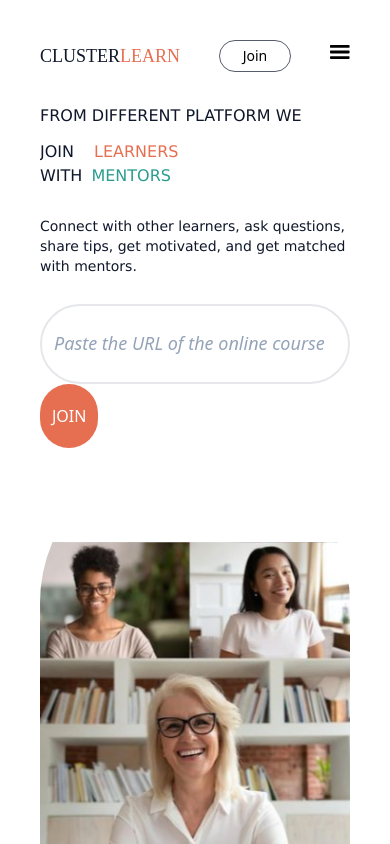
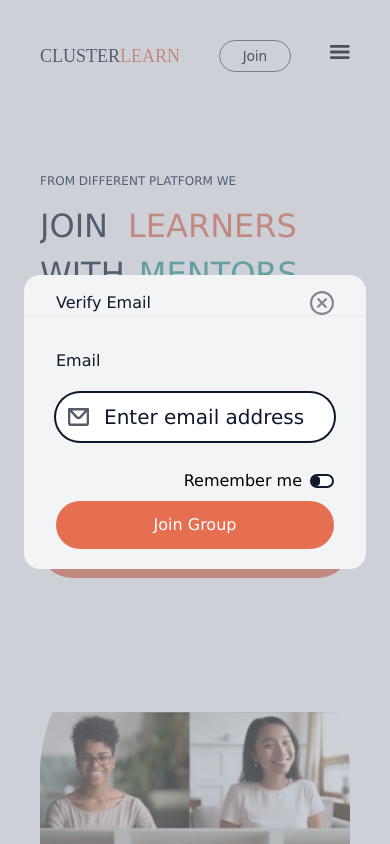
Before and after one commit to Clusterlearn/clusterlearn-app, a React (Create React App) app: page / in a window 390 px wide. Both pictures are taken after a click on the button "Join". Shown: the top 844 px of the page. Built offline with nearby package versions, Linux system fonts and the light colour scheme; the HTML template or start-up script is replaced by a standard one.

Commit message:
[Done: Responsiveness for mobile modals]

```diff
--- a/src/Component/EmailVerification/ConfirmEmail.jsx
+++ b/src/Component/EmailVerification/ConfirmEmail.jsx
@@ -15,7 +15,7 @@ const [modal, setModal] = useState(false);
     // fixed z-10 inset-0 overscroll-none bg-black bg-opacity-50
     <div className="">
       <div className="h-screen flex justify-center items-center">
-        <div className="relative modal-content font-ver  w-[602px] md:w-[80%] lg:w-[70%] xl:w-[50%] 2xl:w-[40%]  rounded-2xl  bg-[#E76F51]  px-12 py-12">
+        <div className="relative modal-content font-ver sm:w-[342px] lg:w-[602px] xl:w-[50%] 2xl:w-[40%]  rounded-2xl  bg-[#E76F51]  lg:px-12 sm:px-8 lg:py-12">
           <span
             className="cursor-pointer absolute top-7 right-6"
             onClick={toggleModal}
@@ -41,18 +41,18 @@ const [modal, setModal] = useState(false);
               />
             </svg>
           </span>
-          <h1 className="text-white text-center pt-20 text-4xl font-normal">
+          <h1 className="text-white text-center sm:pt-20 md:mt-20 md:text-4xl sm:text-[20px] font-normal :w-[245px]">
             Verification code <br /> sent!
           </h1>
-          <div className="flex flex-row justify-evenly items-center mt-40">
+          <div className="md:flex flex-row justify-evenly items-center md:mt-20 sm:mt-10 sm:mb-5 md:mb-0">
             <button
             onClick={toJoinLearner}
               type="button"
-              className="w-[175px] h-[60px] text-borderEmail text-xl font-normal bg-transparent border-2 rounded-[30px] border-borderEmail"
+              className="lg:w-[175px] sm:w-[282px] lg:h-[60px] sm:h-[48px] sm:text-[14px] text-borderEmail lg:text-xl font-normal bg-transparent border-2 rounded-[30px] border-borderEmail"
             >
               Join Group
             </button>
-            <button className="w-[175px] h-[60px] text-[#E76F51] text-xl font-normal bg-white border-2 rounded-[30px] border-transparent">
+            <button className=" sm:mt-4 md:mt-0 lg:w-[175px] sm:w-[282px] lg:h-[60px] sm:h-[48px] sm:text-[14px] text-[#E76F51] text-xl font-normal bg-white border-2 rounded-[30px] border-transparent">
               Go to mail
             </button>
           </div>
--- a/src/Component/JoinGroup/JoinGroup.jsx
+++ b/src/Component/JoinGroup/JoinGroup.jsx
@@ -36,9 +36,9 @@ const JoinGroup = ({toConfirmEmail, toggleModal}) => {
         <div className="modal">
           <div className="">
             <div className="h-screen flex justify-center items-center">
-              <div className="relative modal-content font-ver  w-[602px] md:w-[80%] lg:w-[70%] xl:w-[50%] 2xl:w-[40%]  rounded-2xl bg-gray-100">
-                <div className="flex items-center justify-between px-8 py-8 ">
-                  <h1 className="text-darkblue text-2xl font-normal">
+              <div className="relative modal-content font-ver sm:w-[342px]   w-[602px] md:w-[80%] lg:w-[70%] xl:w-[50%] 2xl:w-[40%]  rounded-2xl bg-gray-100">
+                <div className="flex items-center justify-between px-8 lg:py-8 sm:mt-4 ">
+                  <h1 className="text-darkblue md:text-2xl lg:text-2xl sm:text-[16px] font-normal">
                     Verify Email
                   </h1>
                   <span className="cursor-pointer" onClick={toggleModal}>
@@ -55,7 +55,7 @@ const JoinGroup = ({toConfirmEmail, toggleModal}) => {
                 >
                   <Form>
                     <div className="flex flex-col px-8">
-                      <label className="text-xl text-darkblue font-normal leading-6 mt-16">
+                      <label className="lg:text-xl md:text-xl sm:[16px] text-darkblue font-normal leading-6 md:mt-16 lg:mt-16 sm:mt-8">
                         Email
                       </label>
                       <div className="relative flex items-center text-darkblue focus-within:text-darkblue ">
@@ -74,7 +74,7 @@ const JoinGroup = ({toConfirmEmail, toggleModal}) => {
                       </div>
 
                       <div className="flex flex-row-reverse">
-                        <div className="flex flex-row gap-2 mr-8 mt-5 items-center">
+                        <div className="flex flex-row gap-2 lg:mr-8 mt-5 items-center">
                           <p>Remember me </p>
                           <label
                             htmlFor="check"
@@ -93,11 +93,11 @@ const JoinGroup = ({toConfirmEmail, toggleModal}) => {
                           </label>
                         </div>
                       </div>
-                      <div className="pt-20 mb-10">
+                      <div className="lg:pt-20 sm:pt-2 lg:mb-10">
                         <button
                         onClick={toConfirmEmail}
                           type="submit"
-                          className="bg-[#E76F51] p-[12px] text-white text-center font-ver font-normal text-base w-full rounded-[30px]"
+                          className="bg-[#E76F51] p-[12px] text-white text-center font-ver font-normal text-base w-full rounded-[30px] sm:mb-5"
                         >
                           Join Group
                         </button>
--- a/src/Component/JoinLearner/JoinLearnerCard.jsx
+++ b/src/Component/JoinLearner/JoinLearnerCard.jsx
@@ -14,9 +14,9 @@ const JoinLearnerCard = ({toSuccess, toggleModal}) => {
   return (
     <div className="">
       <div className="h-screen flex justify-center items-center">
-        <div className="relative font-ver bg-gray-100 w-[602px] rounded-[15px] md:w-[80%] lg:w-[70%] xl:w-[50%] 2xl:w-[40%]">
+        <div className="relative font-ver bg-gray-100 lg:w-[602px] sm:w-[342px] rounded-[15px] md:w-[80%] xl:w-[50%] 2xl:w-[40%]">
           <div className=" flex justify-between px-8 mt-10 border-b border-gray-200 pb-4">
-            <span className=" text-darkblue font-normal text-2xl">
+            <span className=" text-darkblue font-normal lg:text-2xl sm:text-[20px]">
               Join Group
             </span>
             <div onClick={toggleModal} className="cursor-pointer">
@@ -91,9 +91,9 @@ const JoinLearnerCard = ({toSuccess, toggleModal}) => {
           </div>
 
           {/* Select */}
-          <div className=" relative">
+          <div className=" sm:-mt-3 relative ">
             <div className=" px-8 pt-10 relative">
-              <div className=" p-2  px-8 border rounded-2xl absolute bg-white">
+              <div className=" bg-white sm:pl-20 sm:w-[270px] p-2  px-8 border rounded-2xl absolute z-50">
                 <div className=" flex gap-3">
                   <span className=" pr-2 text-[#0F172A80]">
                     {selectedStage ? selectedStage : "Select stage"}
@@ -127,8 +127,8 @@ const JoinLearnerCard = ({toSuccess, toggleModal}) => {
                   </div>
                 </div>
                 {showSelectStage && (
-                  <div className=" relative text-[#0F172A80]">
-                    <div className=" flex gap-2 p-2">
+                  <div className=" p-2 relative text-[#0F172A80]">
+                    <div className=" sm:-ml-10 flex gap-2 p-2">
                       <input
                         onChange={(e) => {
                           setSelectedStage(e.target.value);
@@ -140,7 +140,7 @@ const JoinLearnerCard = ({toSuccess, toggleModal}) => {
                       />
                       <p>Beginner</p>
                     </div>
-                    <div className=" flex gap-2 p-2">
+                    <div className="sm:-ml-10 flex gap-2 p-2">
                       <input
                         onChange={(e) => {
                           setSelectedStage(e.target.value);
@@ -152,8 +152,9 @@ const JoinLearnerCard = ({toSuccess, toggleModal}) => {
                       />
                       <p>Intermediate</p>
                     </div>
-                    <div className=" flex gap-2 p-2">
+                    <div className="sm:-ml-10 flex gap-2 p-2 sm:pr-10">
                       <input
+                      className=""
                         onChange={(e) => {
                           setSelectedStage(e.target.value);
                           setShowSelectStage(!showSelectStage);
@@ -168,11 +169,13 @@ const JoinLearnerCard = ({toSuccess, toggleModal}) => {
                 )}
               </div>
             </div>
+
+
             {/* schedule session */}
-            <div className=" float-right p-2  px-8 mr-8  border rounded-2xl absolute bg-white right-0">
+            <div className=" bg-white sm:w-[270px] sm:mt-14 float-right p-2  px-8 mr-8  border rounded-2xl absolute sm:right-0 md:-mt-0">
               <div className="">
                 <div className=" flex gap-3 ">
-                  <span className=" pr-2 text-[#0F172A80]">
+                  <span className=" sm:pl-5 md:pl-0 pr-2 text-[#0F172A80]">
                     {selectedSession ? selectedSession : "Schedule session"}
                   </span>
                   <div
@@ -248,7 +251,7 @@ const JoinLearnerCard = ({toSuccess, toggleModal}) => {
           </div>
 
           {/* Button */}
-          <div className=" px-8 pt-20 mb-10">
+          <div className=" sm:mt-10 px-8 pt-20 mb-10">
             <button onClick={toSuccess} className=" text-white w-full bg-[#E76F51] rounded-full p-[10px] text-base font-normal">
               Join Group
             </button>
--- a/src/Component/Success/Success.js
+++ b/src/Component/Success/Success.js
@@ -2,7 +2,7 @@ const Success = ({ toggleModal }) => {
     return (
         <div>
             <div className="h-screen flex justify-center items-center">
-                <div className="relative modal-content font-ver  w-[602px] md:w-[80%] lg:w-[70%] xl:w-[50%] 2xl:w-[40%]  rounded-2xl  bg-[#E76F51]  px-12 py-12">
+                <div className="relative modal-content font-ver sm:w-[342px] md:w-[602px] xl:w-[50%] 2xl:w-[40%]  rounded-2xl  bg-[#E76F51]  px-12 py-12">
                     <span
                         className="cursor-pointer absolute top-7 right-6"
                         onClick={toggleModal}
@@ -30,15 +30,15 @@ const Success = ({ toggleModal }) => {
                     </span>
 
                     <div className=" text-white">
-                        <div className=" justify-center flex mt-10">
-                            <h1 className=" w-[309px] leading-[44px] font-ver font-normal text-center text-[36px]">Successful</h1>
+                        <div className=" justify-center flex md:mt-10 sm:mt-5  ">
+                            <h1 className=" w-[309px] leading-[44px] font-ver font-normal text-center lg:text-[36px] sm:text-[25px]">Successful</h1>
                         </div>
                         <div className=" mt-5 flex text-center justify-center">
-                            <p className=" w-[457px] text-[20px] font-normal font-ver">You have been added to a group, check your email for the invite.</p>
+                            <p className=" md:w-[457px] sm:w-[243px] md:text-[20px] sm:text-[14px] font-normal font-ver">You have been added to a group, check your email for the invite.</p>
                         </div>
 
-                        <div className=" flex justify-center mt-10" >
-                            <button className=" bg-white w-[185px] h-[50px] p-[10px] rounded-[30px]"><span className="w-[117px] leading-[24px] font-ver font-normal text-[20px] text-[#E76F51]">Go to Email</span></button>
+                        <div className=" flex justify-center lg:mt-10 sm:mt-10" >
+                            <button className=" bg-white md:w-[185px] sm:w-[282px] md:h-[50px] sm:h-[40px] p-[10px] md:rounded-[30px] sm:rounded-[45px] "><span className="w-[117px] leading-[24px] font-ver font-normal text-[20px] text-[#E76F51]">Go to Email</span></button>
                         </div>
                     </div>
                 </div>
--- a/tailwind.config.js
+++ b/tailwind.config.js
@@ -10,10 +10,10 @@ module.exports = {
 
     extend: {
       screens: {
-        sm: "414px",
-        md: "820px",
-        lg: "976px",
-        xl: "1440px",
+        sm: "100px",
+        md: "500px",
+        // lg: "976px",820
+        // xl: "1440px", 976
       },
 
       // container: {
```
Also changed, not shown: src/Component/Header/Header.jsx (+36 -29 lines).
